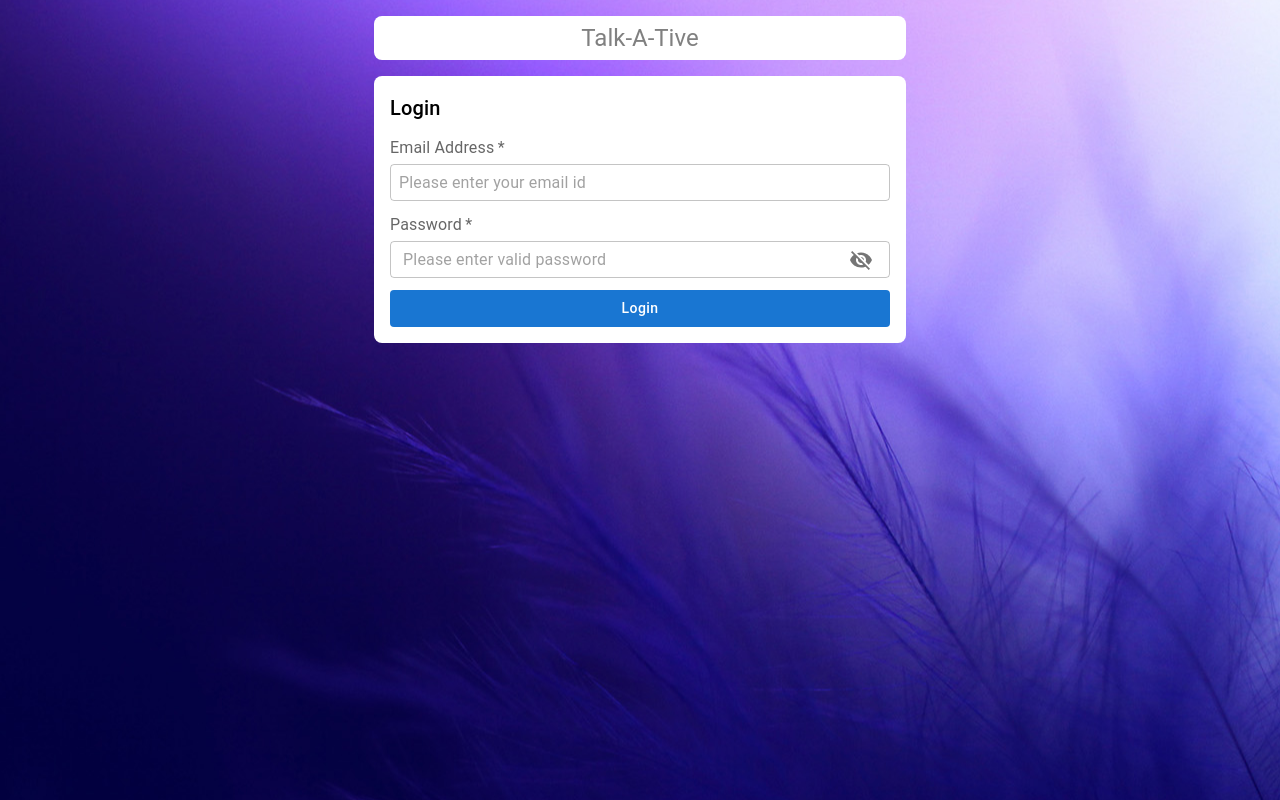
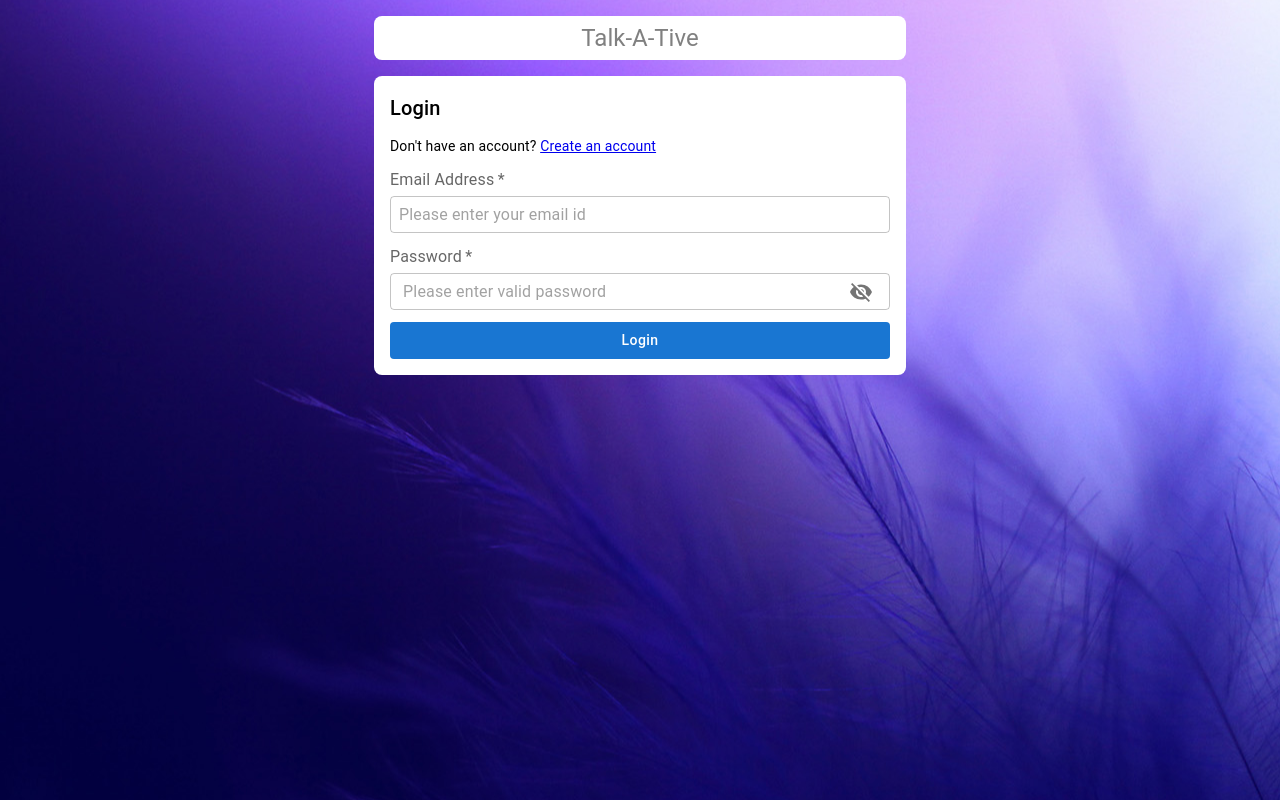
Before and after one commit to vinaymaurya105/chat-app, a React (Create React App) app in the folder client/: page /login in a window 1280 px wide. Built offline with nearby package versions, Linux system fonts and the light colour scheme.

Commit message:
login page done

```diff
--- a/client/src/components/HomePageLayout.tsx
+++ b/client/src/components/HomePageLayout.tsx
@@ -1,5 +1,6 @@
 import { Box, Typography } from "@mui/material";
 import { makeStyles } from "@mui/styles";
+import { Link } from "react-router-dom";
 
 const useStyle = makeStyles({
   container: {
@@ -12,7 +13,7 @@ const useStyle = makeStyles({
 });
 
 function HomePageLayout(props: any) {
-  const { label = "Login", subLabel, children } = props;
+  const { label, children } = props;
   return (
     <Box
       display="flex"
@@ -50,7 +51,6 @@ function HomePageLayout(props: any) {
         gap={1.5}
       >
         <Typography variant="h6">{label}</Typography>
-        {subLabel}
         {children}
       </Box>
     </Box>
--- a/client/src/components/Login.tsx
+++ b/client/src/components/Login.tsx
@@ -11,6 +11,7 @@ import {
 import { makeStyles } from "@mui/styles";
 import { ChangeEvent, useEffect, useState } from "react";
 import HomePageLayout from "./HomePageLayout";
+import { Link } from "react-router-dom";
 
 const useStyle: any = makeStyles(() => ({
   input: {
@@ -47,7 +48,10 @@ function Login() {
   };
 
   return (
-    <HomePageLayout>
+    <HomePageLayout label="Login">
+      <Typography variant="body2">
+        Don't have an account? <Link to="/signup">Create an account</Link>
+      </Typography>
       <Box className="wrapper">
         <InputLabel required>Email Address</InputLabel>
         <TextField
```
